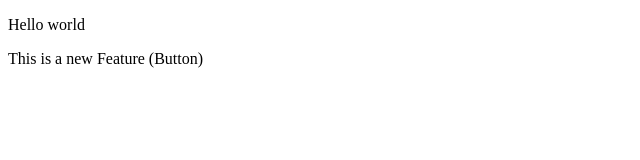
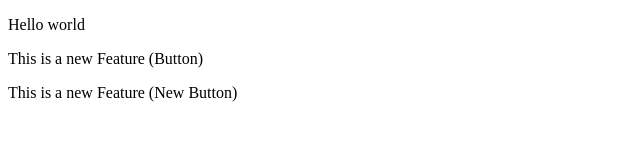
Before and after one commit to harshitjoshi112001/localrepo, a plain HTML site: page index.html in a window 1280 px wide. Shown: the whole page, without its empty margins (0-640 px from the left). Drawn offline with Linux system fonts and the light colour scheme.

Commit message:
New Button

```diff
--- a/index.html
+++ b/index.html
@@ -8,5 +8,6 @@
 <body>
     <p>Hello world</p>
     <p>This is a new Feature (Button)</p>
+    <p>This is a new Feature (New Button)</p>
 </body>
 </html>
```
